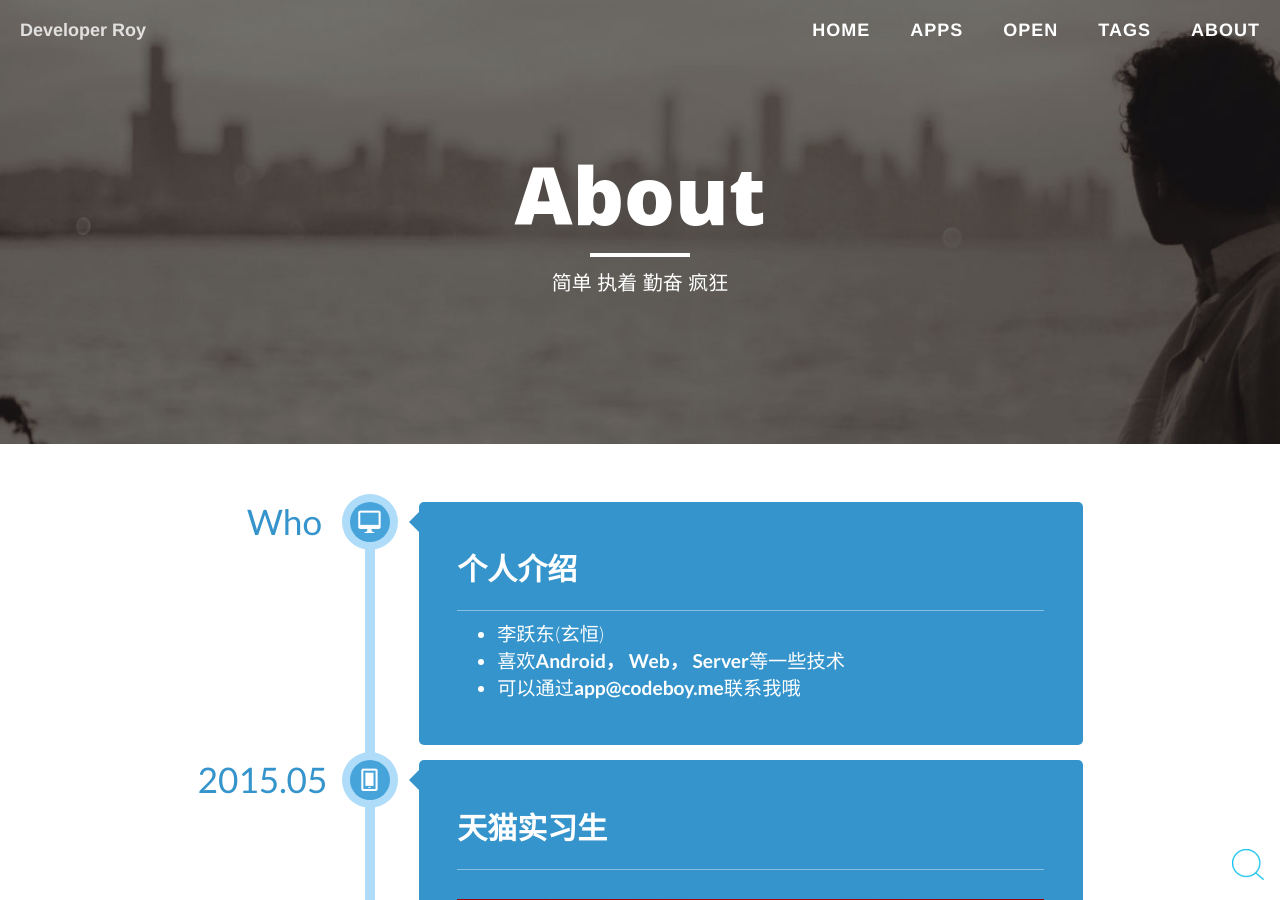
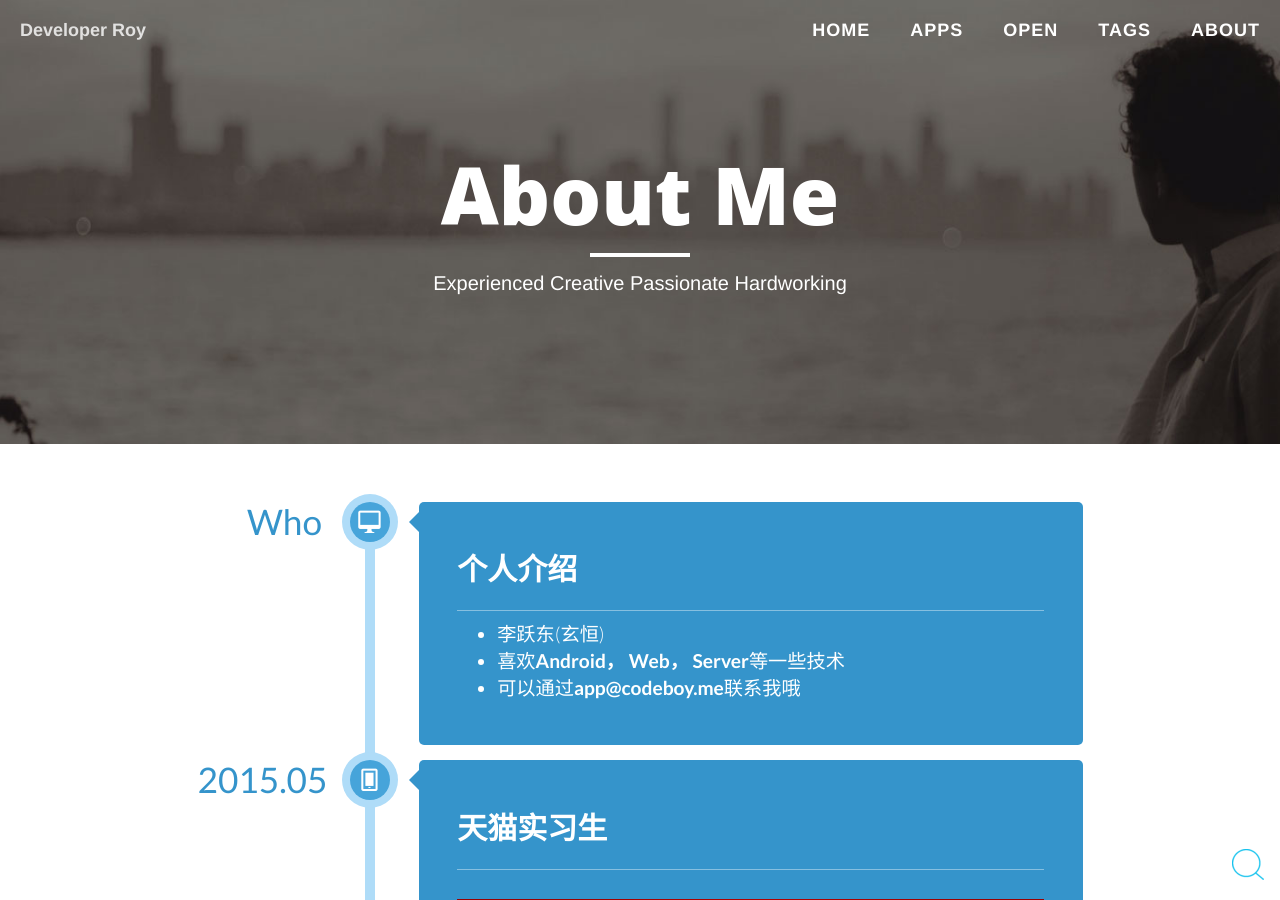
Before and after one commit to androiddevelop/RoyRenBlog, a Jekyll site: the page built from about/index.html, in a window 1280 px wide and 900 px high. Built offline with Jekyll 4.4.1, drawn with Linux system fonts in a browser that asks for light colours; nearby versions of some CDN libraries; comment, search, counter and statistics services are not loaded.

Commit message:
about me

```diff
--- a/about/index.html
+++ b/about/index.html
@@ -1,7 +1,7 @@
 ---
 layout: page
-title: "About"
-description: "简单 执着 勤奋 疯狂"
+title: "About Me"
+description: "Experienced Creative Passionate Hardworking"
 header-img: "img/about-bg.jpg"
 ---
 <link rel="stylesheet" type="text/css" href="css/default.css" />
```
